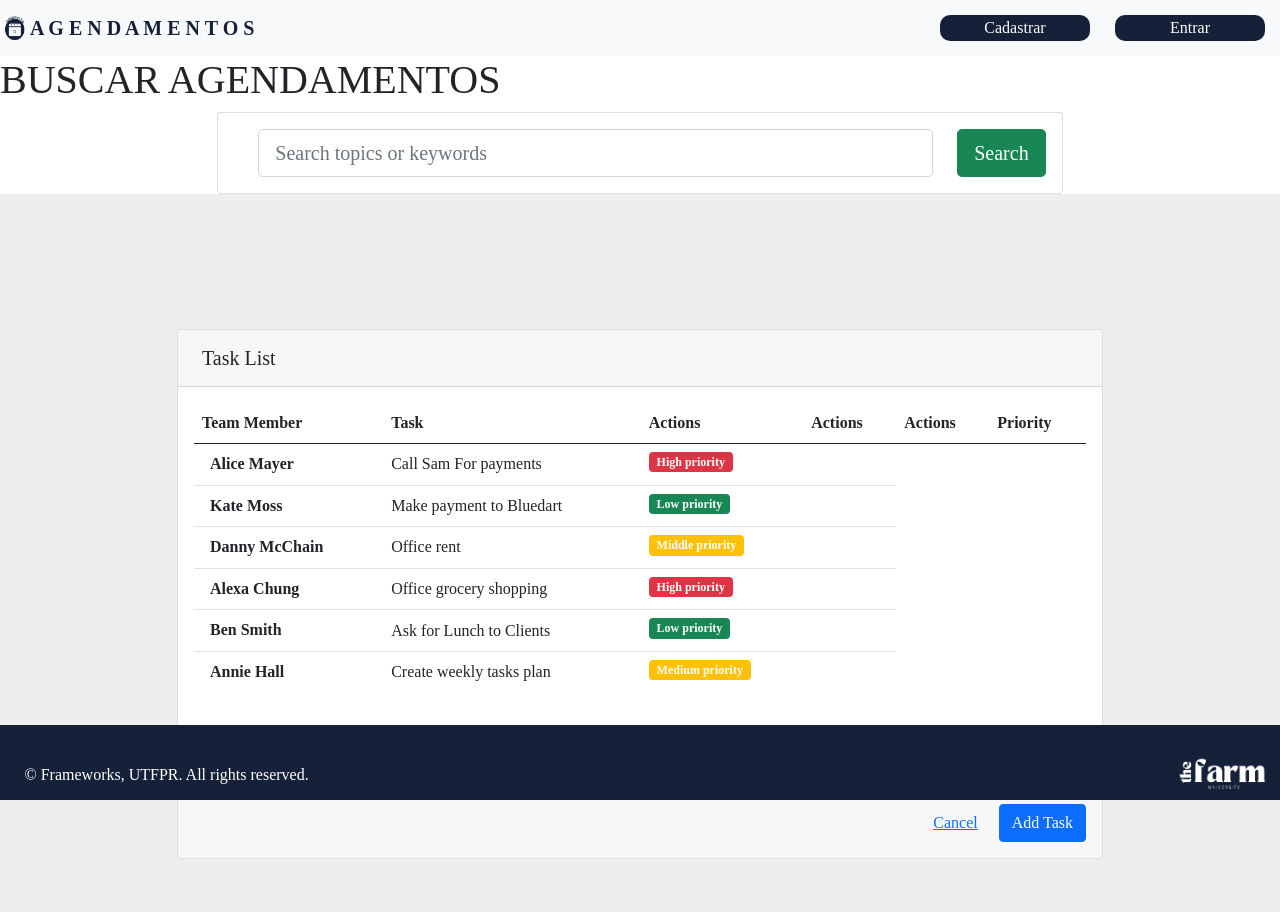
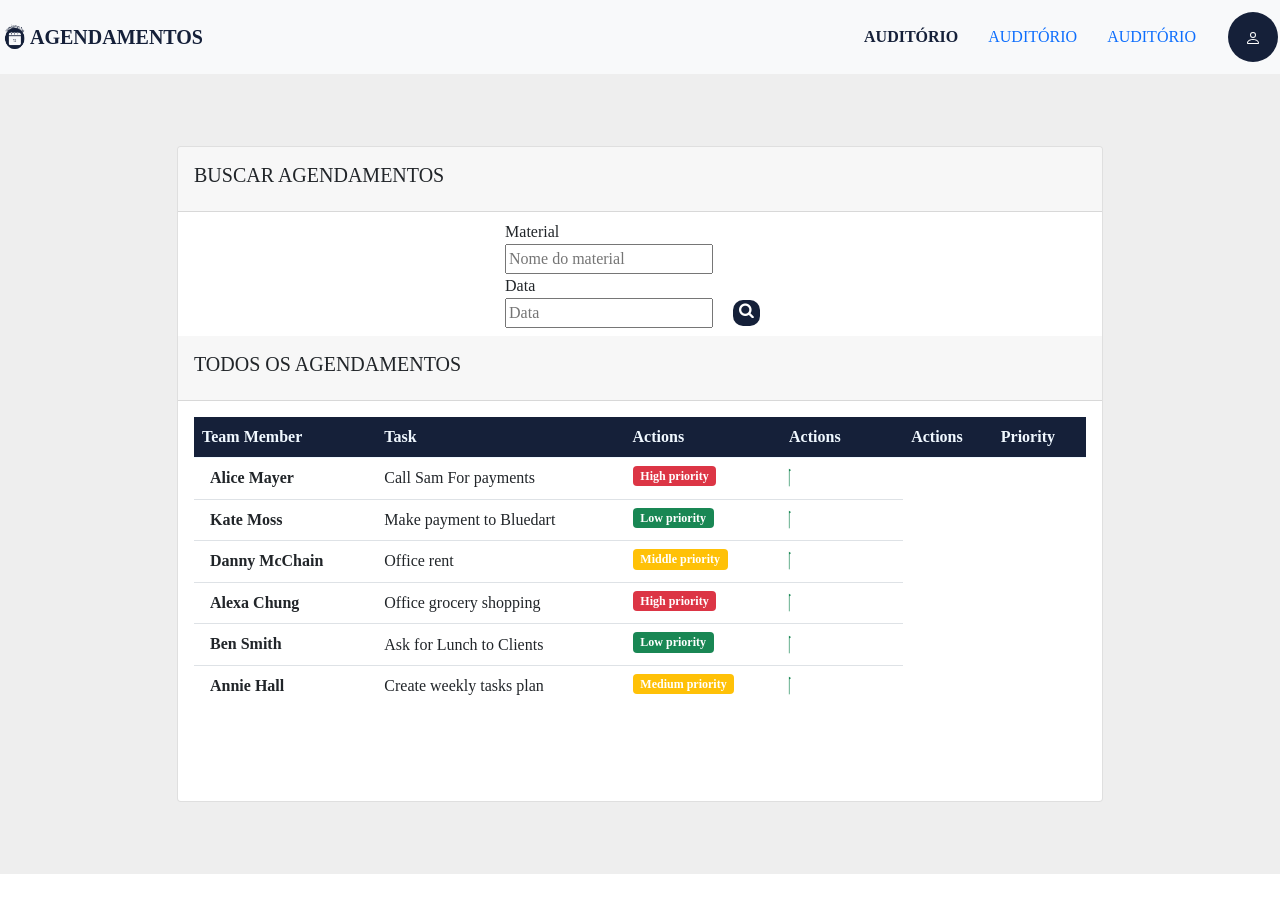
Before and after one commit to danielapandrade/controle-agendamento, an Angular app: page /entrar in a window 1280 px wide. Shown: the top 912 px of the page. After the commit the page ends 874 px from the top, so only its background shows below. Built offline with nearby package versions, Linux system fonts and the light colour scheme.

Commit message:
ajustando layout atividade-12

```diff
--- a/src/app/app.component.html
+++ b/src/app/app.component.html
@@ -1,3 +1,3 @@
-<app-header [agendamentos]="agendamentos"></app-header>
+<app-header [agendamentos]="agendamentos" *ngIf="showHeader"></app-header>
 <router-outlet></router-outlet>
-<app-footer></app-footer>
+<app-footer *ngIf="showFooter"></app-footer>
--- a/src/app/app.component.ts
+++ b/src/app/app.component.ts
@@ -1,6 +1,6 @@
 import { Component } from '@angular/core';
 import { Router } from '@angular/router';
-
+import { NavigationEnd } from '@angular/router';
 @Component({
   selector: 'app-root',
   templateUrl: './app.component.html',
@@ -10,4 +10,20 @@ export class AppComponent {
   title = 'controle-agendamento';
   agendamentos="A G E N D A M E N T O S";
 
+  showHeader: boolean = true;
+  showFooter:boolean=true;
+  constructor(private router: Router) {
+    router.events.subscribe((val) => {
+      if (val instanceof NavigationEnd) {
+        if (val.url == '/cadastrar' || val.url == '/entrar') {
+          this.showHeader = false;
+          this.showFooter = false;
+        } else {
+          this.showHeader = true;
+          this.showFooter = true;
+        }
+      }
+    });
+  }
+
 }
--- a/src/app/cadastrar/cadastrar.component.css
+++ b/src/app/cadastrar/cadastrar.component.css
@@ -9,21 +9,21 @@
 }
 
 
-.erros{
+.erros {
     color: red;
     font-size: 15px;
 }
 
 .panel {
-    margin-top: 2vh;
+    margin-top: auto;
+    margin-bottom: auto;
+    display: block;
     width: 681px;
-    height: 650px;
-    flex-shrink: 0;
+    margin-top: 15vh;
     border: 1px solid #000;
     background: #FFF;
     box-shadow: 0px 4px 4px 0px rgba(0, 0, 0, 0.25);
     margin-left: auto;
-    margin-bottom: auto;
     margin-right: auto;
 
 }
--- a/src/app/descricao-material/descricao-material.component.ts
+++ b/src/app/descricao-material/descricao-material.component.ts
@@ -40,10 +40,10 @@ export class DescricaoMaterialComponent {
       this.apiUrl = 'https://mocki.io/v1/83d87ee3-9666-4a20-bc7b-c3e3d5c15417'
     }
 
-    this.getComments();
+    this.getMaterialList();
   }
 
-  getComments() {
+  getMaterialList() {
     const promise = this.http.get<[]>(this.apiUrl).toPromise();
 
     return promise.then(
--- a/src/app/footer/footer.component.css
+++ b/src/app/footer/footer.component.css
@@ -3,7 +3,6 @@
   flex-direction: row;
   position: fixed;
   bottom: 0px;
-
   background-color: #152039;
 
 }
@@ -12,10 +11,11 @@
 .logo {
 
 
-  margin-top: 25px;
+  margin-top: 20px;
   cursor: pointer;
   flex: 1 1 0;
   height: 50px;
+  border: 5px white;
 
 
 
@@ -37,7 +37,7 @@
 @media (max-width: 800px) {
 
   .box {
-    height: 100px;
+    height: 80px;
   }
 
   .copyright {
--- a/src/app/footer/footer.component.html
+++ b/src/app/footer/footer.component.html
@@ -1,5 +1,5 @@
-<nav class="navbar-wrapper navbar-inverse navbar-fixed-bottom">
-    <div class="container-fluid box">
+<nav class="navbar-wrapper navbar-inverse navbar-fixed-bottom ">
+    <div class="container-fluid box ">
         <span class="navbar-text pull-left copyright" aria-hidden="true">&copy; Frameworks, UTFPR. All rights reserved.</span>
         <a  (click)="abrirSiteUniversidade('https://www.google.com.br')" target="_blank"><img class="logo"
                 src="assets/img/University.png"></a>
--- a/src/app/main-page/main-page.component.css
+++ b/src/app/main-page/main-page.component.css
@@ -1,5 +1,6 @@
 * {
  background-color: white;
+ overflow-y: hidden;
 
 }
 
@@ -17,7 +18,7 @@
 
 img {
 
-  width: 145px;
+  width: 115px;
   text-align: center;
   display: block;
   margin-left: auto;
@@ -50,7 +51,7 @@ img {
 
 .boasVindas {
   color: #152039;
-  font-size: 64px;
+  font-size: 32px;
   font-family: Poppins;
   font-style: normal;
   font-weight: 700;
--- a/src/app/main-panel/main-panel.component.css
+++ b/src/app/main-panel/main-panel.component.css
@@ -0,0 +1,86 @@
+nav {
+    overflow-x: hidden;
+}
+
+a{
+  margin-right: 30px;
+  text-decoration: none;
+}
+form{
+  display: block;
+  margin-left: auto;
+  margin-right: auto;
+  margin-top: 1vh;
+  margin-bottom: 1vh;
+}
+button {
+
+    margin-left: 10px;
+    background-color: #152039;
+    color: white;
+    border: none;
+    font-weight: 20px;
+    border-radius: 10px;
+
+    margin-right: 15px;
+    size: 30px;
+
+
+
+}
+
+.rectangle{
+  background-color: #152039;
+  color: aliceblue;
+  border: 30px;
+  border-color: red;
+  border-radius: 30px;
+}
+
+input{
+  margin-right: 10px;
+}
+
+label{
+  display: block;
+  margin-top: auto;
+  margin-bottom: auto;
+}
+
+.circle{
+  background-color: #152039; /* Green */
+  border: none;
+  color: white;
+  width: 50px;
+  height: 50px;
+  text-align: center;
+  text-decoration: none;
+  display: inline-block;
+  font-size: 16px;
+  margin: 4px 2px;
+  cursor: pointer;
+  border-radius: 50%
+}
+.btn-class:hover {
+
+    background-color: grey;
+
+  }
+
+
+.text {
+    color: #152039;
+    font-family: Poppins;
+    overflow-x: hidden;
+    font-style: normal;
+    font-weight: 700;
+    line-height: normal;
+}
+
+.boasVindas {
+    display: flex;
+    width: 679px;
+    height: 55px;
+    flex-direction: column;
+    flex-shrink: 0;
+}
--- a/src/app/main-panel/main-panel.component.html
+++ b/src/app/main-panel/main-panel.component.html
@@ -1,25 +1,19 @@
-<h1>BUSCAR AGENDAMENTOS</h1>
-<div class="row justify-content-center">
-    <div class="col-12 col-md-10 col-lg-8">
-        <form class="card card-sm">
-            <div class="card-body row no-gutters align-items-center">
-                <div class="col-auto">
-                    <i class="fas fa-search h4 text-body"></i>
+<nav class="navbar navbar-light bg-light">
+  <div class="navbar-brand" href="#">
+    <img src="assets/img/logo.png" width="30" height="30" class="d-inline-block align-top" alt="">
+    <span class="text">AGENDAMENTOS</span>
   </div>
-                <!--end of col-->
-                <div class="col">
-                    <input class="form-control form-control-lg form-control-borderless" type="search" placeholder="Search topics or keywords">
+  <div>
+    <a href="#" class="text">AUDITÓRIO</a>
+    <a href="#">AUDITÓRIO</a>
+    <a href="#">AUDITÓRIO</a>
+    <button class="circle"><svg xmlns="http://www.w3.org/2000/svg" width="16" height="16" fill="currentColor"
+        class="bi bi-person" viewBox="0 0 16 16">
+        <path
+          d="M8 8a3 3 0 1 0 0-6 3 3 0 0 0 0 6Zm2-3a2 2 0 1 1-4 0 2 2 0 0 1 4 0Zm4 8c0 1-1 1-1 1H3s-1 0-1-1 1-4 6-4 6 3 6 4Zm-1-.004c-.001-.246-.154-.986-.832-1.664C11.516 10.68 10.289 10 8 10c-2.29 0-3.516.68-4.168 1.332-.678.678-.83 1.418-.832 1.664h10Z" />
+      </svg></button>
   </div>
-                <!--end of col-->
-                <div class="col-auto">
-                    <button class="btn btn-lg btn-success" type="submit">Search</button>
-                </div>
-                <!--end of col-->
-            </div>
-        </form>
-    </div>
-    <!--end of col-->
-</div>
+</nav>
 <section class="vh-100" style="background-color: #eee;">
   <div class="container py-5 h-100">
     <div class="row d-flex justify-content-center align-items-center h-100">
@@ -27,13 +21,24 @@
 
         <div class="card">
           <div class="card-header p-3">
-              <h5 class="mb-0"><i class="fas fa-tasks me-2"></i>Task List</h5>
+            <h5>BUSCAR AGENDAMENTOS</h5>
+          </div>
+
+          <form>
+            <label>Material</label>
+            <input type="text" placeholder="Nome do material" name="search2">
+            <label>Data</label>
+            <input type="text" placeholder="Data" name="search2">
+            <button type="submit"><i class="fa fa-search"></i></button>
+          </form>
+          <div class="card-header p-3">
+            <h5>TODOS OS AGENDAMENTOS</h5>
           </div>
           <div class="card-body" data-mdb-perfect-scrollbar="true" style="position: relative; height: 400px">
 
             <table class="table mb-0">
               <thead>
-                  <tr>
+                <tr class="rectangle">
                   <th scope="col">Team Member</th>
                   <th scope="col">Task</th>
                   <th scope="col">Actions</th>
@@ -142,10 +147,7 @@
             </table>
 
           </div>
-            <div class="card-footer text-end p-3">
-              <button class="me-2 btn btn-link">Cancel</button>
-              <button class="btn btn-primary">Add Task</button>
-            </div>
+
         </div>
 
       </div>
--- a/src/index.html
+++ b/src/index.html
@@ -6,6 +6,7 @@
   <base href="/">
   <meta name="viewport" content="width=device-width, initial-scale=1">
   <link rel="icon" type="image/x-icon" href="assets/img/logo.png">
+  <link rel="stylesheet" href="https://cdnjs.cloudflare.com/ajax/libs/font-awesome/4.7.0/css/font-awesome.min.css">
 </head>
 <body>
   <app-root></app-root>
```
Lines whose indentation alone changed are shown as unchanged.
